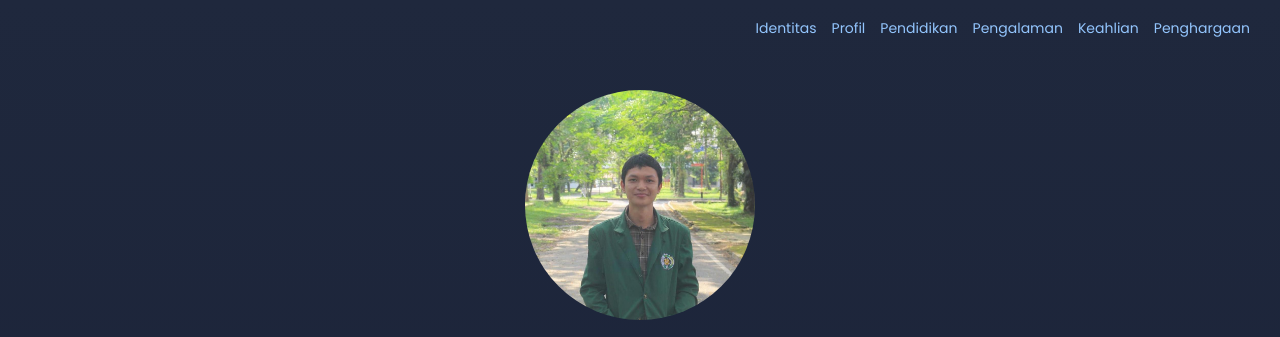
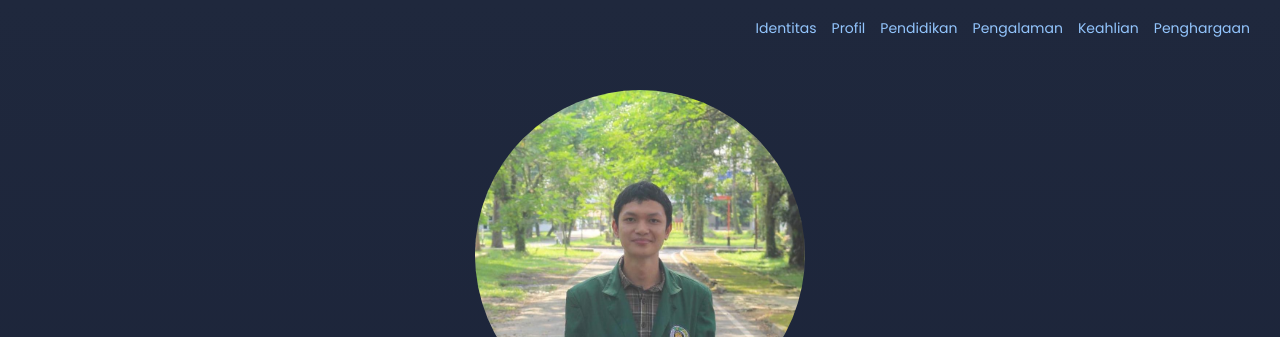
Before and after one commit to jelialvonzolaia-sys/jelialvonzolaia-sys.github.io, a plain HTML site: page index.html in a window 1280 px wide. Shown: the top 337 px of the page. Drawn offline with Linux system fonts and the light colour scheme.

Commit message:
Update style.css

```diff
--- a/style.css
+++ b/style.css
@@ -45,8 +45,8 @@ nav ul li a:hover {
 }
 
 .header img {
-    width: 230px;
-    height: 230px;
+    width: 330px;
+    height: 330px;
     border-radius: 50%;
     object-fit: cover;
     margin-bottom: 15px;
@@ -227,4 +227,5 @@ footer {
 .fade-in.show {
     opacity: 1;
     transform: translateY(0);
+
 }
```
